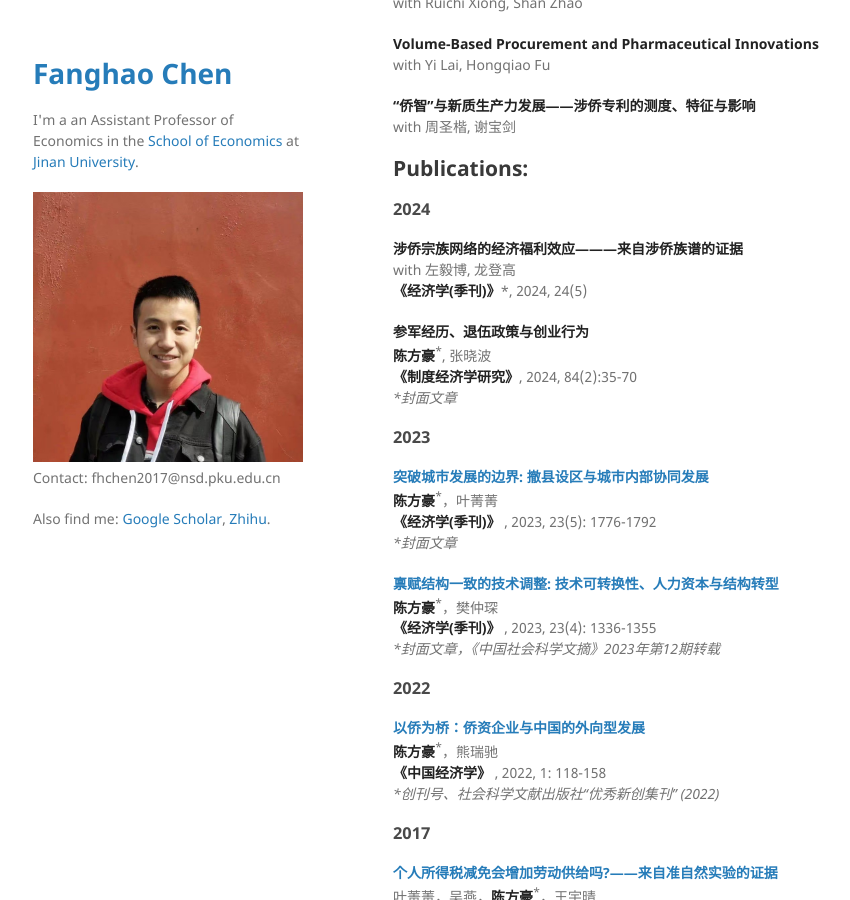
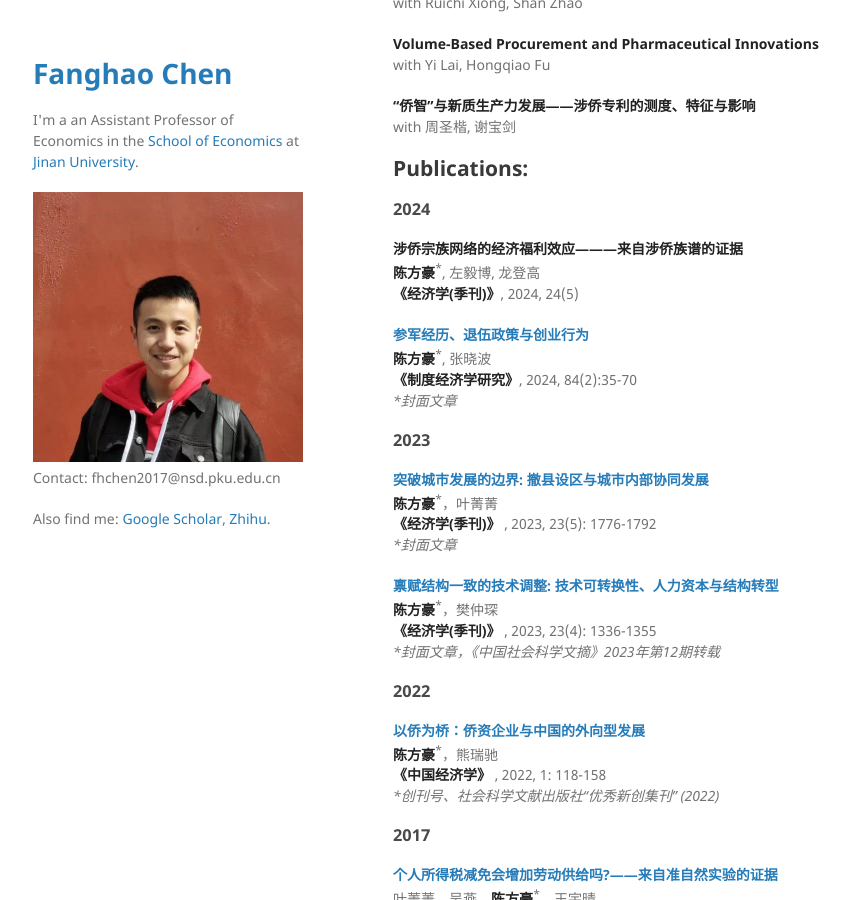
Before and after one commit to FanghaoChen/homepage, a Jekyll site: the page built from research.md, in a window 1280 px wide and 900 px high, scrolled down 369 px. Shown: the whole window, without its empty margins (177-1027 px from the left). Built offline with Jekyll 4.4.1, drawn with Linux system fonts in a browser that asks for light colours.

Commit message:
Update research.md

```diff
--- a/research.md
+++ b/research.md
@@ -21,17 +21,15 @@ with Yi Lai, Hongqiao Fu
  **“侨智”与新质生产力发展——涉侨专利的测度、特征与影响** <br/>
 with 周圣楷, 谢宝剑 <br/>
 
-
-
 ## Publications:
 
 ### 2024 ###
 
 **涉侨宗族网络的经济福利效应———来自涉侨族谱的证据** <br/>
-with 左毅博, 龙登高 <br/>
-**《经济学(季刊)》***, 2024, 24(5) <br/>
+**陈方豪**<sup>*</sup>, 左毅博, 龙登高 <br/>
+**《经济学(季刊)》**, 2024, 24(5) <br/>
 
-**参军经历、退伍政策与创业行为** <br/>
+**[参军经历、退伍政策与创业行为](https://kns.cnki.net/kcms2/article/abstract?v=IXLqNOIxNnuPuo0uw7xJBBdYQ7JTDqyXvg9PZNboApr7GkSIBzqDtsDeHdZuLSofHhiM_zYUkGe7cBbNwscE16Hr6sQ4w784v_4UvaJLBhXfYaaPucnwxwnZ6ml2ZnavXP2FgjPBm2-MMYZwz0wY0bIT5H1_xd838KNbk-votsWd-nVScaTPSkUBCnOwKAj0&uniplatform=NZKPT&language=CHS)** <br/>
 **陈方豪**<sup>*</sup>, 张晓波 <br/>
 **《制度经济学研究》**, 2024, 84(2):35-70 <br/>
 <em> *封面文章 </em>
```
